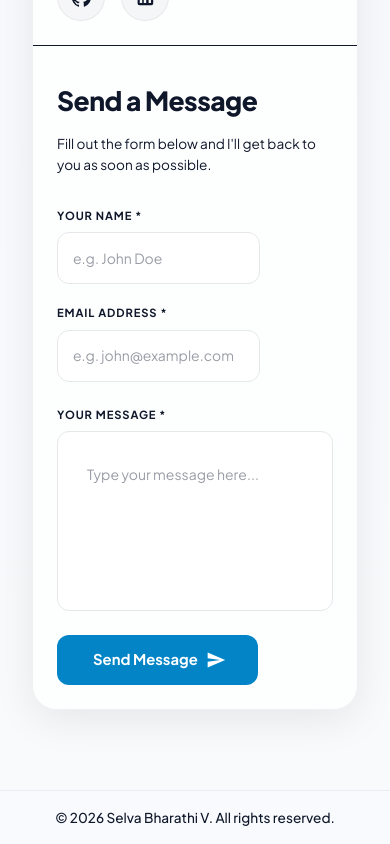
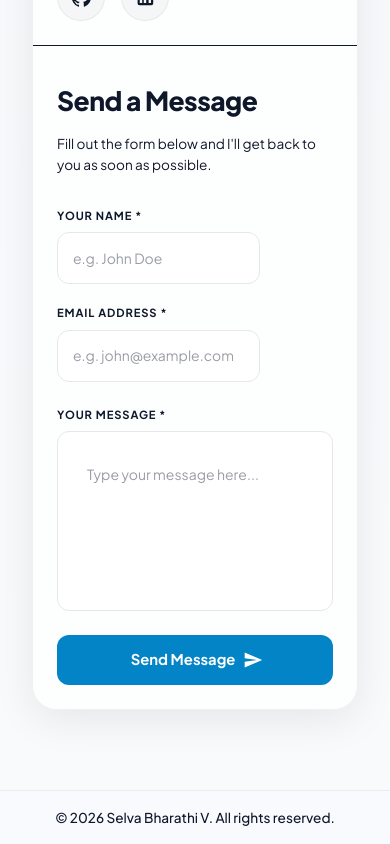
Before and after one commit to selva092005/Protfilo, a React (Vite) app: page / in a window 390 px wide. Shown: the part 8841-9685 px from the top of the page. Built offline with nearby package versions, Linux system fonts and the light colour scheme; a web font is replaced by a local one.

Commit message:
Made contact send button responsive: full-width on mobile, auto-width on desktop

```diff
--- a/src/pages/Contact.jsx
+++ b/src/pages/Contact.jsx
@@ -574,7 +574,7 @@ export const Contact = () => {
                 disabled={isSubmitting}
                 endIcon={!isSubmitting && <SendIcon />}
                 sx={{
-                  alignSelf: 'flex-start',
+                  alignSelf: { xs: 'stretch', sm: 'flex-start' },
                   py: 1.5,
                   px: 4.5,
                   borderRadius: '12px',
```
